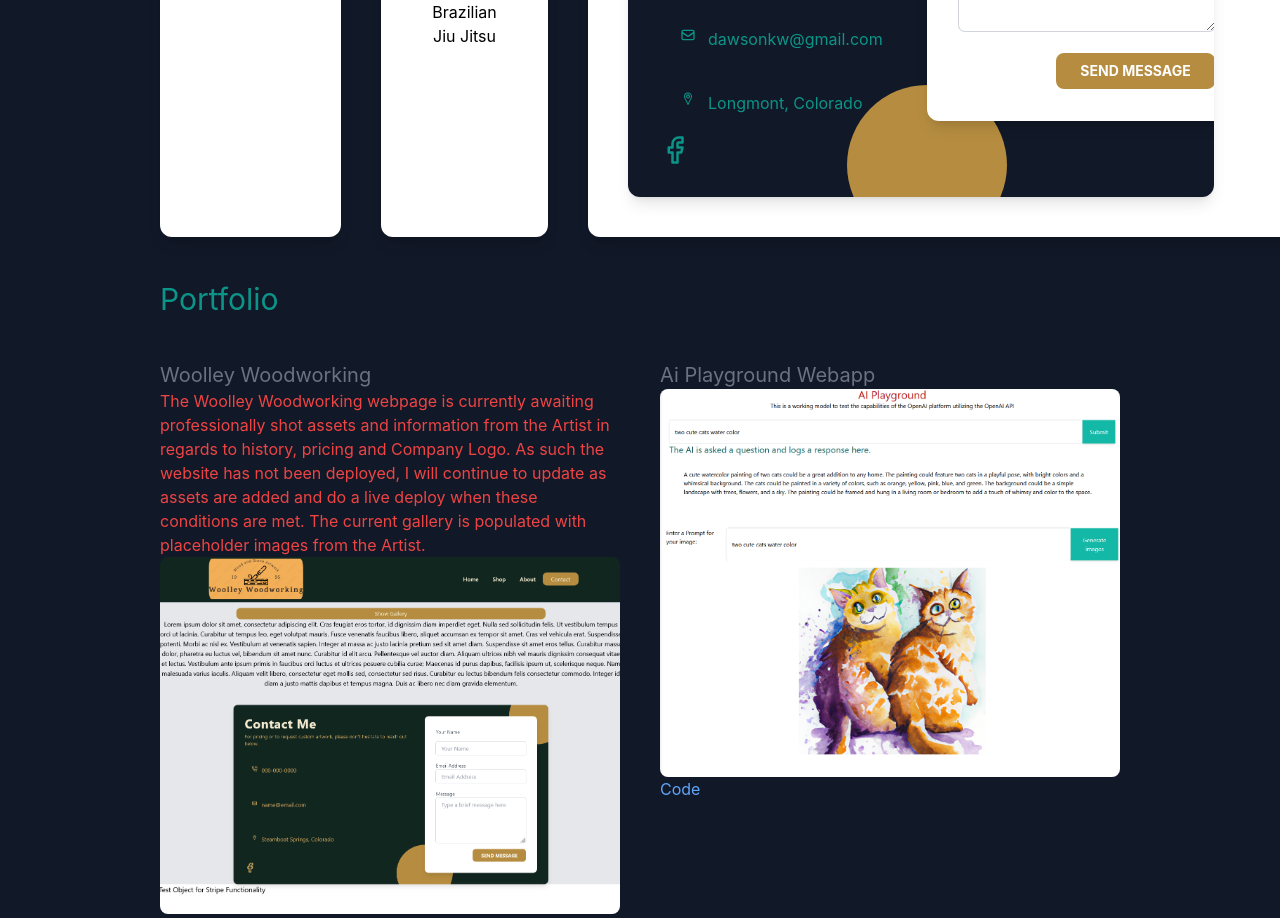
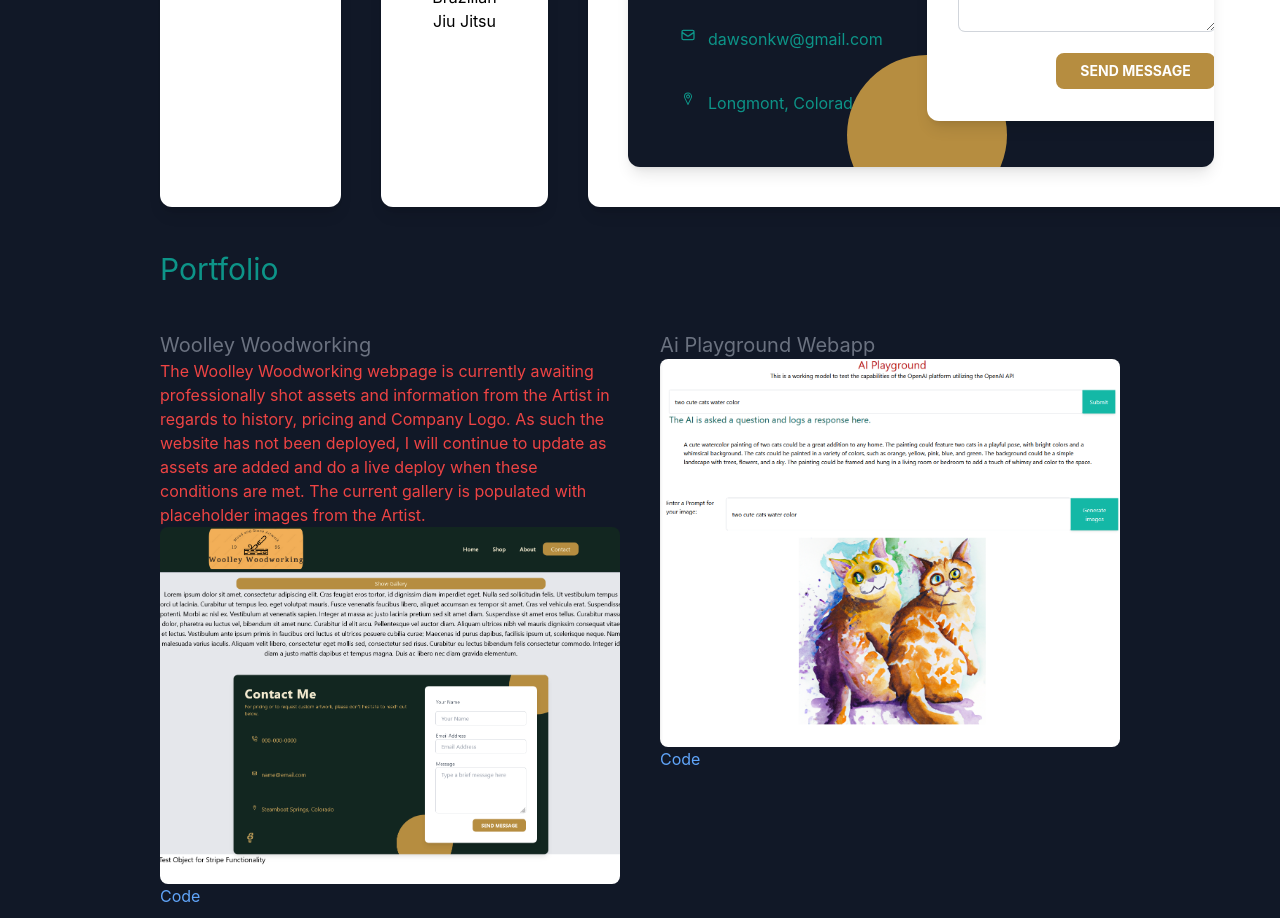
Before and after one commit to Dawsonkw/nextJsPortfolio, a Next.js app: page / in a window 1280 px wide. Shown: the part 2020-2938 px from the top of the page. Built offline with nearby package versions, Linux system fonts and the light colour scheme.

Commit message:
updates to contact form. still trying to make swal work in nextJs. Thinking it doesnt.

```diff
--- a/components/Contact.jsx
+++ b/components/Contact.jsx
@@ -71,9 +71,7 @@
                                     <span>Longmont, Colorado</span>
                                 </div>
                             </div>
-                            <div className='flex flex-row space-x-4 text-3xl text-teal-600'>
-                                <a href="#"><FiFacebook /></a>
-                            </div>
+
                         </div>
                         <div className='relative'>
                             <div className='absolute w-40 h-40 bg-tan rounded-full -right-20 -top-20'></div>
```
